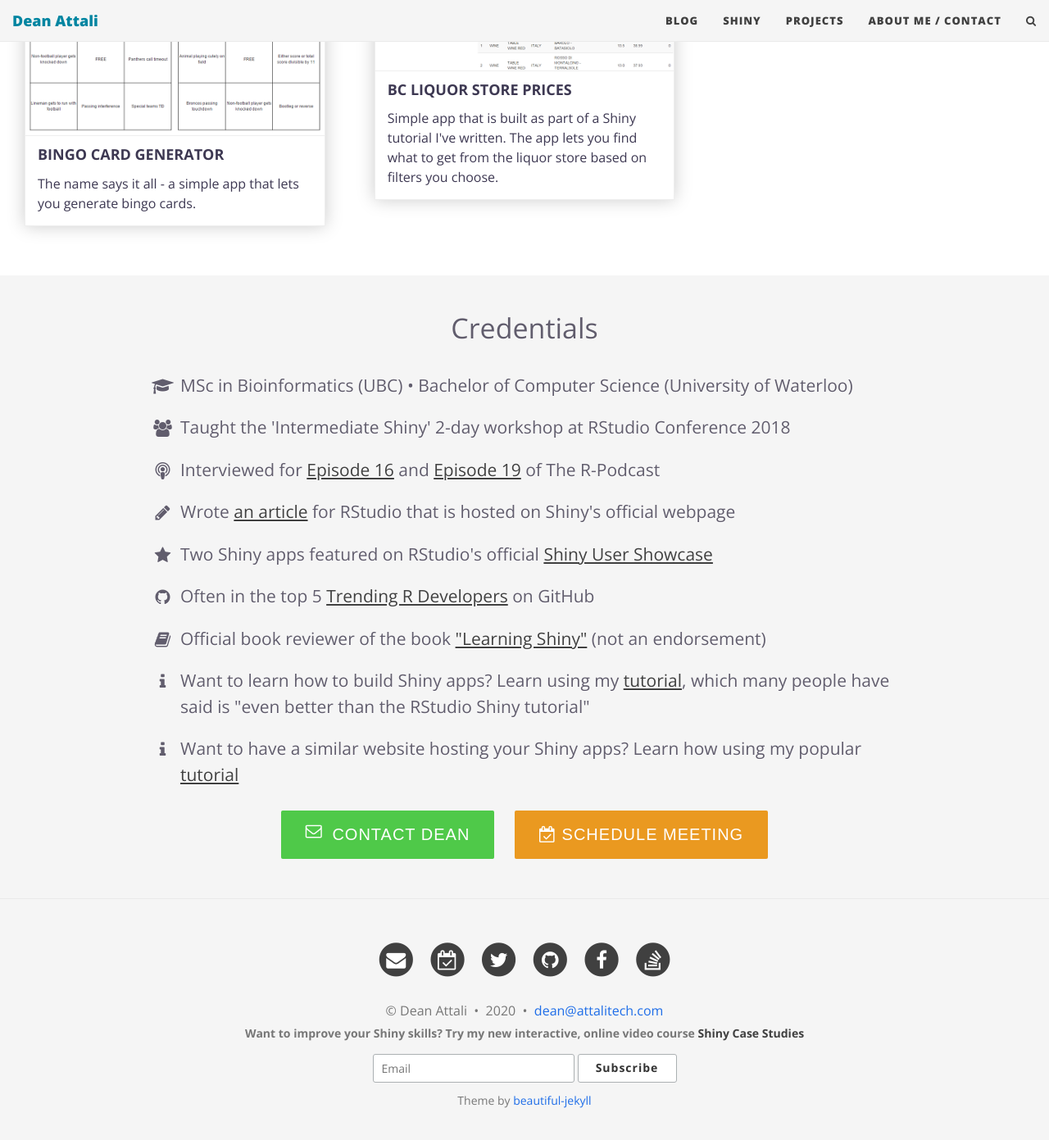
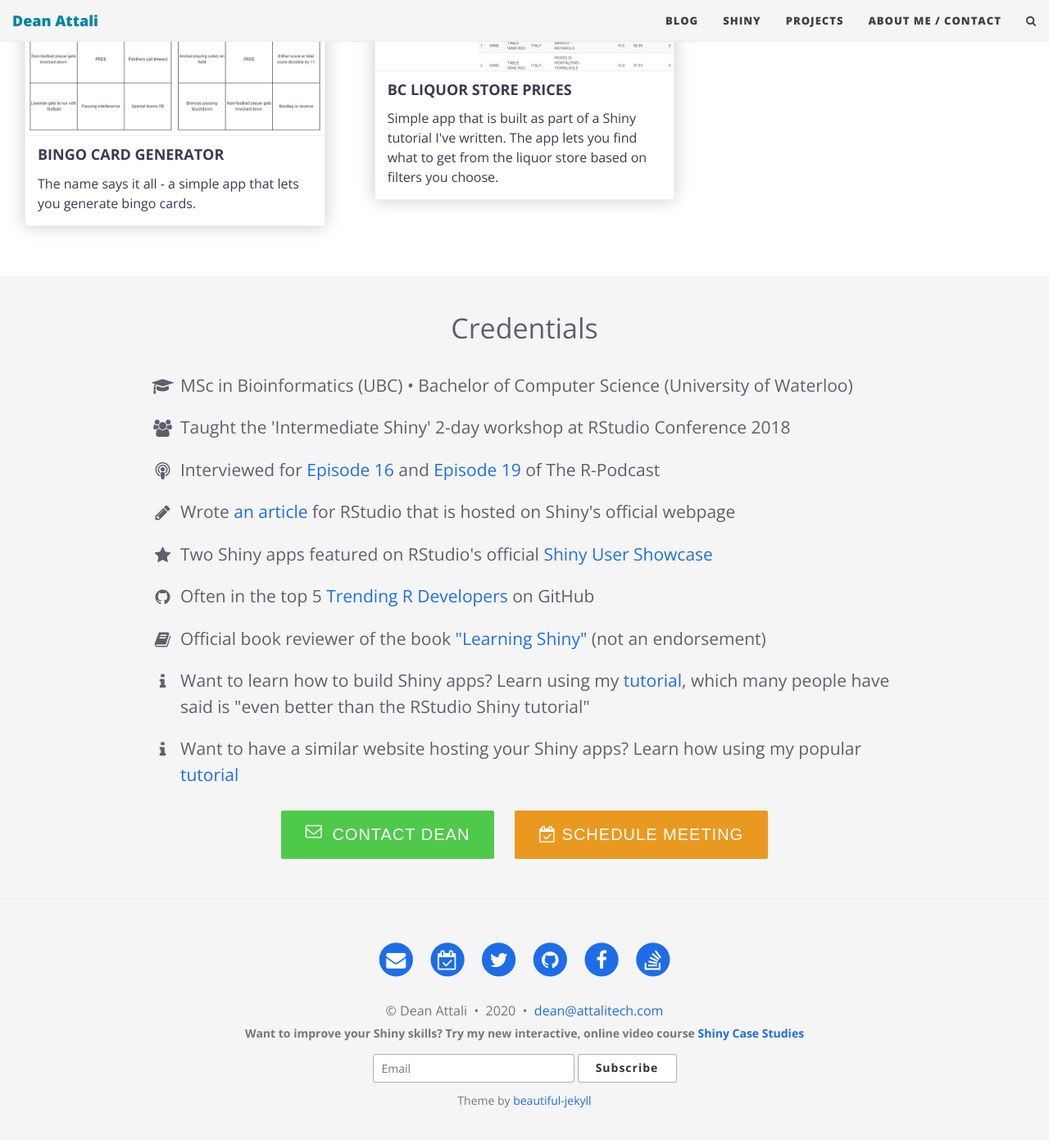
Before and after one commit to daattali/daattali.github.io, a Jekyll site: the page built from shiny/index.html, in a window 1280 px wide and 1400 px high, scrolled down 4071 px. Shown: the top 1391 px of the window at 82% size. Built offline with Jekyll 4.4.1, drawn with Linux system fonts in a browser that asks for light colours; nearby versions of some CDN libraries.

Commit message:
Update shiny.css

```diff
--- a/css/shiny.css
+++ b/css/shiny.css
@@ -10,11 +10,11 @@
   margin: 0;
   padding: 0;
 }
-p a {
+p a, div a {
   text-decoration: none;
   color: #1E6DE8;
 }
-p a:hover {
+p a:hover, div a:hover {
   text-decoration: underline;
   color: #1E6DE8;
 }
```
